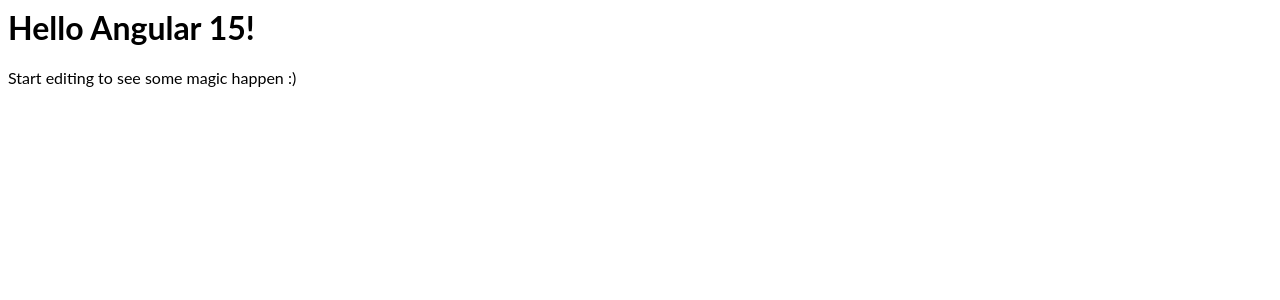
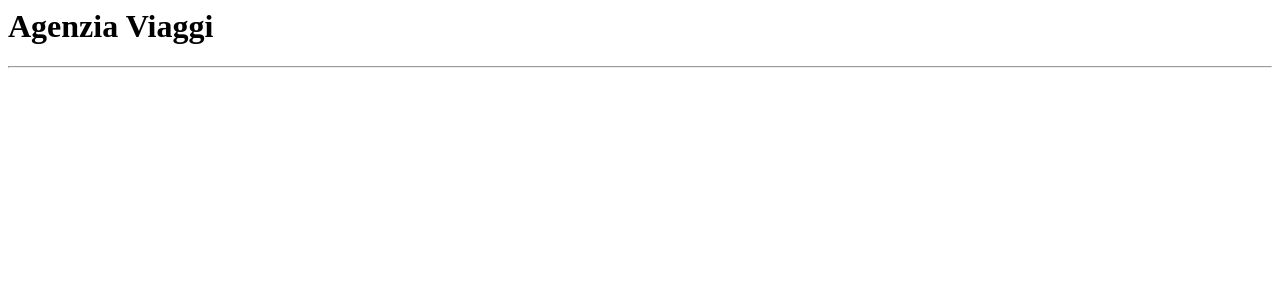
Before and after one commit to nicolasventurini/angular_viaggi, an Angular app: page / in a window 1280 px wide. Shown: the top 300 px of the page. Built offline with nearby package versions, Linux system fonts and the light colour scheme.

Commit message:
3 files modified, 1 deleted

```diff
--- a/src/app/app.component.html
+++ b/src/app/app.component.html
@@ -1,4 +1,2 @@
-<hello name="{{ name }}"></hello>
-<p>
-  Start editing to see some magic happen :)
-</p>
+<h1>{{ titolo }}</h1>
+<hr />
--- a/src/app/app.component.ts
+++ b/src/app/app.component.ts
@@ -3,8 +3,8 @@
 @Component({
   selector: 'my-app',
   templateUrl: './app.component.html',
-  styleUrls: [ './app.component.css' ]
+  styleUrls: ['./app.component.css'],
 })
-export class AppComponent  {
-  name = 'Angular ' + VERSION.major;
+export class AppComponent {
+  titolo: String = 'Agenzia Viaggi';
 }
--- a/src/app/app.module.ts
+++ b/src/app/app.module.ts
@@ -3,11 +3,11 @@
 import { FormsModule } from '@angular/forms';
 
 import { AppComponent } from './app.component';
-import { HelloComponent } from './hello.component';
+
 
 @NgModule({
   imports:      [ BrowserModule, FormsModule ],
-  declarations: [ AppComponent, HelloComponent ],
+  declarations: [ AppComponent ],
   bootstrap:    [ AppComponent ]
 })
 export class AppModule { }
--- a/src/app/hello.component.ts
+++ /dev/null
@@ -1,10 +0,0 @@
-import { Component, Input } from '@angular/core';
-
-@Component({
-  selector: 'hello',
-  template: `<h1>Hello {{name}}!</h1>`,
-  styles: [`h1 { font-family: Lato; }`]
-})
-export class HelloComponent  {
-  @Input() name: string;
-}
```
